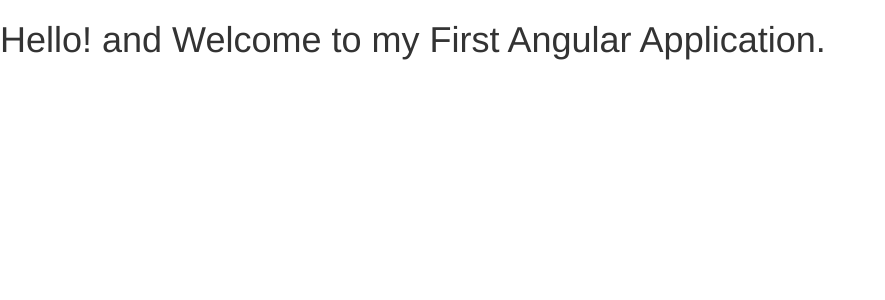
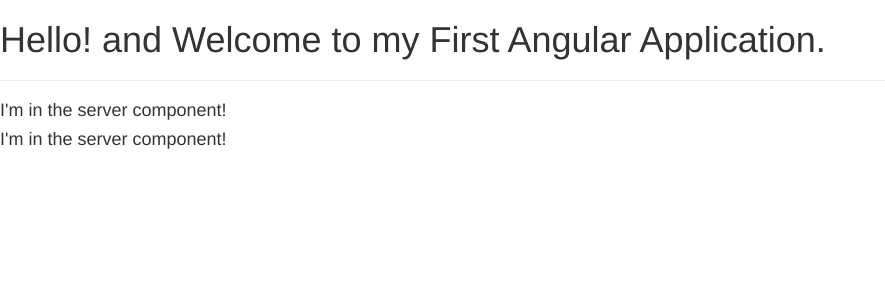
Before and after one commit to Hritiksingh/first-app, an Angular app: page / in a window 1280 px wide. Shown: the top 300 px of the page, without its empty margins (0-885 px from the left). Built offline with nearby package versions, Linux system fonts and the light colour scheme.

Commit message:
second commit

```diff
--- a/src/app/app.component.html
+++ b/src/app/app.component.html
@@ -1 +1,3 @@
 <h1>Hello! and Welcome to my First Angular Application.</h1>
+<hr>
+<app-servers></app-servers>
--- /dev/null
+++ b/src/app/server/server.component.html
@@ -0,0 +1 @@
+<h4>I'm in the server component!</h4>
--- /dev/null
+++ b/src/app/servers/servers.component.html
@@ -0,0 +1,2 @@
+<app-server></app-server>
+<app-server></app-server>
--- /dev/null
+++ b/src/app/servers/servers.component.ts
@@ -0,0 +1,15 @@
+import { Component, OnInit } from '@angular/core';
+
+@Component({
+  selector: 'app-servers',
+  templateUrl: './servers.component.html',
+  styleUrls: ['./servers.component.css']
+})
+export class ServersComponent implements OnInit {
+
+  constructor() { }
+
+  ngOnInit(): void {
+  }
+
+}
```
Also changed, not shown: src/app/app.module.ts (+6 -2 lines), src/app/server/server.component.ts (added, +9 -0 lines), src/app/app.component.ts (line endings or trailing spaces), src/app/servers/servers.component.css (added).
